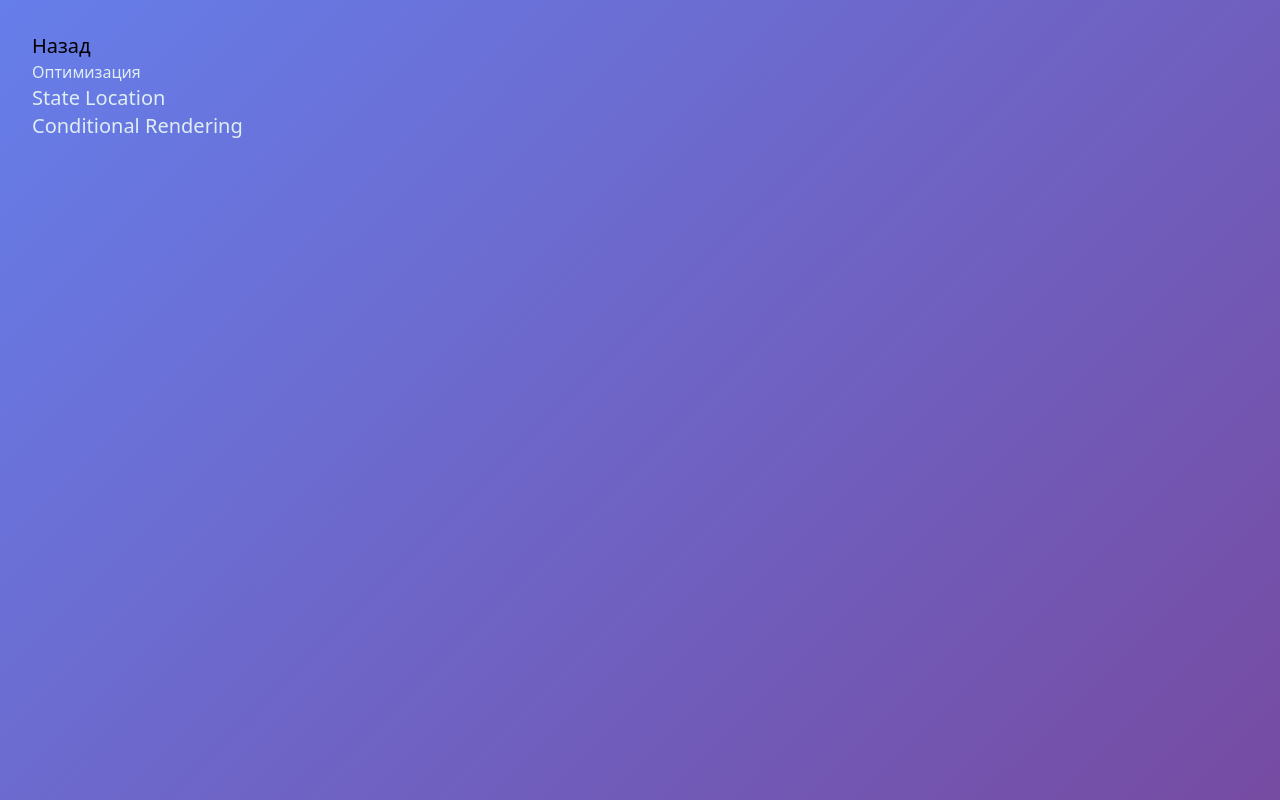
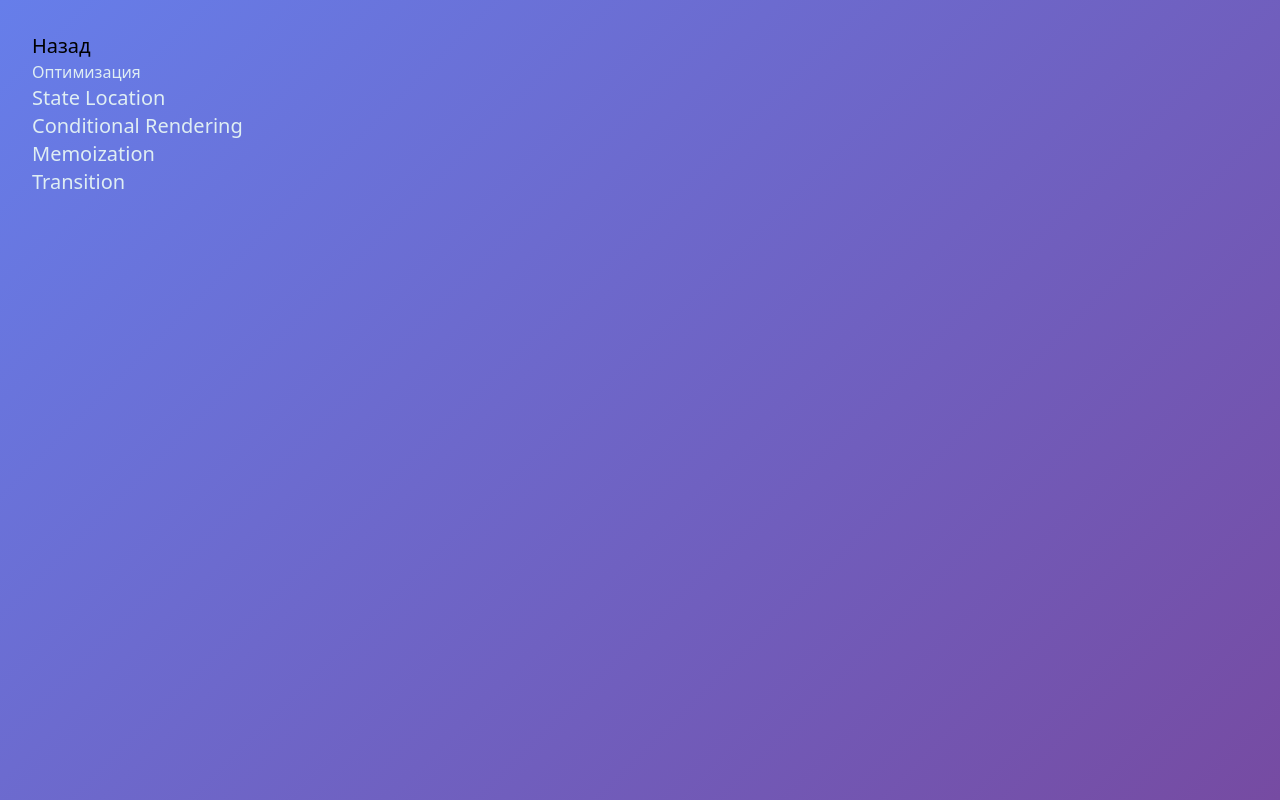
Before and after one commit to nikzalevskii/repetition, a Next.js app: page /lectures/5 in a window 1280 px wide. Built offline with nearby package versions, Linux system fonts and the light colour scheme.

Commit message:
added memoization

```diff
--- a/src/app/lectures/5/page.tsx
+++ b/src/app/lectures/5/page.tsx
@@ -28,6 +28,22 @@ export default function Train() {
               Conditional Rendering
             </Link>
           </li>
+          <li>
+            <Link
+              className="text-xl hover:underline hover:text-blue-200 transition-colors"
+              href="/optimization/memoization"
+            >
+              Memoization
+            </Link>
+          </li>
+          <li>
+            <Link
+              className="text-xl hover:underline hover:text-blue-200 transition-colors"
+              href="/optimization/transition"
+            >
+              Transition
+            </Link>
+          </li>
         </ul>
       </div>
     </div>
--- /dev/null
+++ b/src/app/optimization/memoization/page.tsx
@@ -0,0 +1,22 @@
+'use client'
+
+import { SlowComponent } from '@/app/components/SlowComponent'
+import { memo, useState } from 'react'
+
+export default function Memoization() {
+  const [count, setCount] = useState(0)
+
+  return (
+    <div className="p-8">
+      <button
+        className="bg-blue-500 text-white p-2 rounded-md cursor-pointer font-bold mr-2"
+        onClick={() => setCount(count + 1)}
+      >
+        {count}
+      </button>
+      <MemoizedSlowComponent />
+    </div>
+  )
+}
+
+const MemoizedSlowComponent = memo(SlowComponent)
--- /dev/null
+++ b/src/app/optimization/transition/page.tsx
@@ -0,0 +1,3 @@
+export default function Transition() {
+  return <div className="p-8">Transition</div>
+}
```
